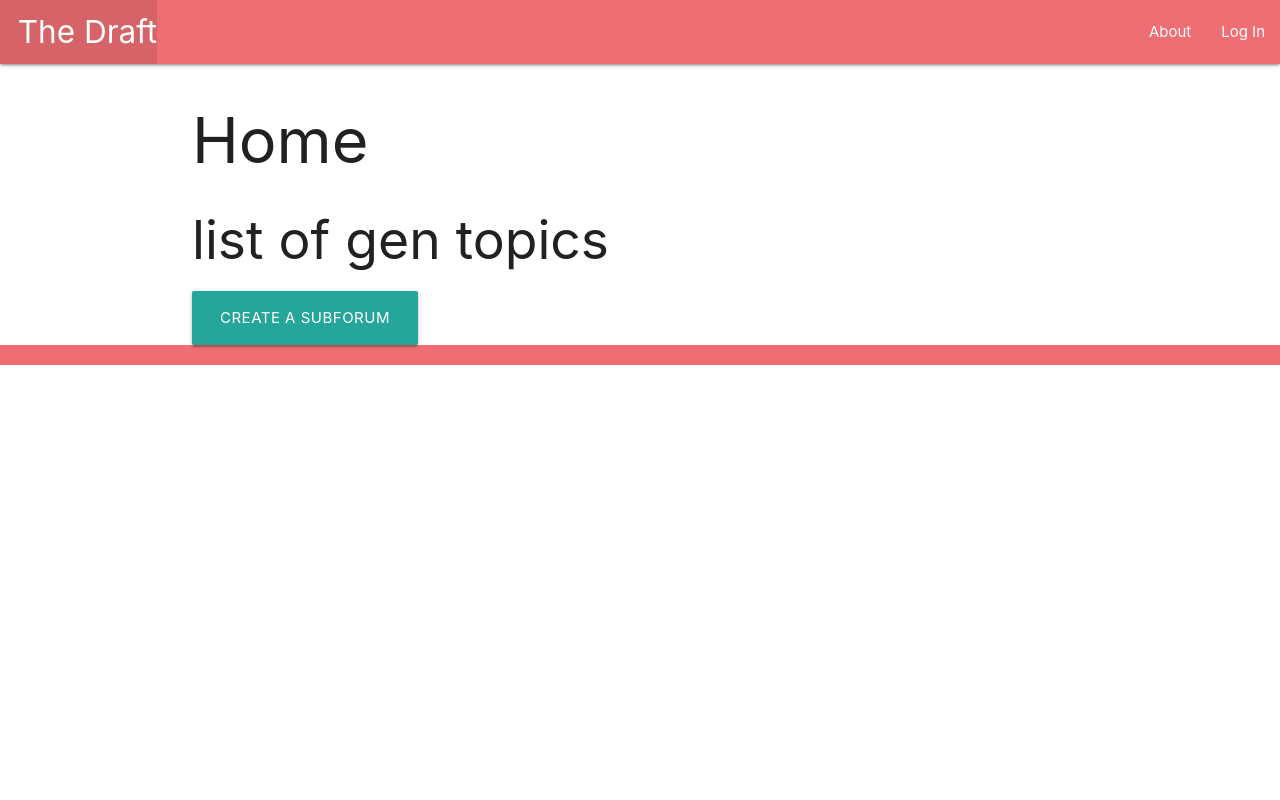
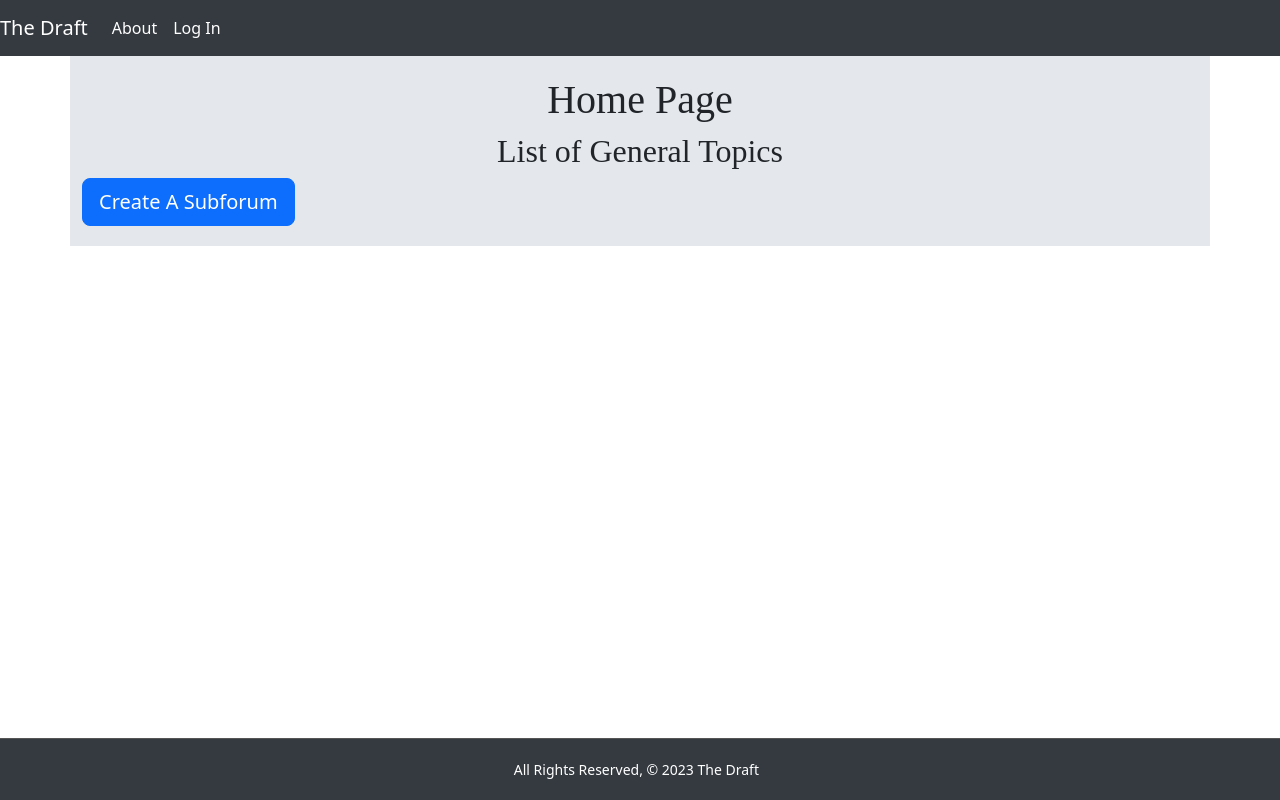
Before and after one commit to benjaehyun/thedraft, a Django app: page / in a window 1280 px wide. Run offline with Django 4.2, Linux system fonts and the light colour scheme; data that the repository does not hold is empty.

Commit message:
Updated to Bootstrap HTML

```diff
--- a/main_app/static/css/style.css
+++ b/main_app/static/css/style.css
@@ -0,0 +1,111 @@
+.container {
+    padding: 20px;
+    background-color: #e4e8ec;
+}
+
+h1 {
+    font-size: 36px;
+    margin-top: 0;
+    margin-bottom: 20px;
+    color: #333;
+}
+
+h2 {
+    font-size: 24px;
+    margin-top: 0;
+    margin-bottom: 20px;
+    color: #333;
+}
+
+h1, h2 {
+ font-family: 'Times New Roman', sans-serif;
+ text-align: center; /* Center horizontally */
+}
+
+.btn-create-subforum {
+    background-color: #007bff;
+    color: #fff;
+    border: none;
+    border-radius: 5px;
+    padding: 10px 20px;
+    font-size: 18px;
+    cursor: pointer;
+    transition: background-color 0.3s ease;
+    margin-bottom: 20px;
+}
+
+.btn-create-subforum:hover {
+    background-color: #0056b3;
+}
+
+.forum-card .card-title a,
+.forum-card .card-text a {
+    text-decoration: none !important; /* Use !important to ensure the style is applied */
+}
+
+.forum-card .card-title a:hover,
+.forum-card .card-text a:hover {
+    color: #333;
+}
+/* Forum Card Styles */
+.forum-card {
+    background-color: #fff;
+    border: 1px solid #ddd;
+    border-radius: 5px;
+    padding: 15px;
+    margin-bottom: 20px;
+    box-shadow: 0 4px 6px rgba(0, 0, 0, 0.1);
+    transition: box-shadow 0.3s ease;
+}
+
+.forum-card:hover {
+    box-shadow: 0 6px 8px rgba(0, 0, 0, 0.2);
+}
+
+.card-title {
+    font-size: 24px;
+    margin-bottom: 10px;
+    color: #333;
+}
+
+.card-text {
+    font-size: 16px;
+    color: #777;
+}
+
+.navbar-footer-style {
+    background-color: #343a40 !important;
+    color: #ffffff !important;
+}
+/* Override Bootstrap dropdown background */
+.navbar-footer-style .navbar-collapse {
+    background-color: #343a40 !important;
+}
+
+/* Remove any box-shadow or border */
+.navbar-footer-style .navbar {
+    box-shadow: none !important;
+    border: none !important;
+}
+
+/* Custom CSS to change navbar text color */
+.navbar-footer-style .navbar-nav .nav-link {
+    color: #ffffff !important; /* White text color */
+}
+
+/* Custom CSS to change the navbar brand text color */
+.navbar-footer-style .navbar-brand {
+    color: #ffffff !important; /* White text color */
+}
+
+.page-footer {
+    background-color: #343a40;
+    color: #ffffff;
+    padding: 20px;
+    text-align: center;
+    font-size: 14px;
+    position: fixed;
+    bottom: 0;
+    width: 100%;
+    border-top: 1px solid #555;
+}
--- a/main_app/templates/base.html
+++ b/main_app/templates/base.html
@@ -7,36 +7,48 @@
     <meta name="viewport" content="width=device-width, initial-scale=1.0">
     <meta http-equiv="X-UA-Compatible" content="ie=edge">
     <title>The Draft</title>
-    <link rel="stylesheet" href="https://cdnjs.cloudflare.com/ajax/libs/materialize/1.0.0/css/materialize.min.css">
     <link rel="stylesheet" type="text/css" href="{% static 'css/style.css' %}">
+    <link href="https://cdn.jsdelivr.net/npm/bootstrap@5.3.0/dist/css/bootstrap.min.css" rel="stylesheet">
     <script src="https://cdnjs.cloudflare.com/ajax/libs/materialize/1.0.0/js/materialize.min.js"></script>
 </head>
 <body>
-    <header class="navbar-fixed">
-        <nav>
-            <div class="nav-wrapper">
-                <ul>
-                    <li><a href="{% url 'home' %}" class="left brand-logo">&nbsp;&nbsp;The Draft</a></li>
-                </ul>
-                <ul class="right">
-                  <li><a href="{% url 'about' %}">About</a></li>
-                  {% if user.is_authenticated %}
-                    <li><a href="{% url 'home' %}">General Subforums</a></li>
-                    <li><a href="{% url 'company_index' %}">View Companies</a></li>
-                    <li><a href="{% url 'logout' %}">Log Out</a></li>
-                {% else %}
-                    <li><a href="{% url 'login' %}">Log In</a></li>
-                {% endif %}
+    <nav class="navbar navbar-expand-lg navbar-footer-style">
+            <a class="navbar-brand" href="{% url 'home' %}">The Draft</a>
+            <button class="navbar-toggler" type="button" data-bs-toggle="collapse" data-bs-target="#navbarNav" aria-controls="navbarNav" aria-expanded="false" aria-label="Toggle navigation">
+                <span class="navbar-toggler-icon"></span>
+            </button>
+            <div class="collapse navbar-collapse" id="navbarNav">
+                <ul class="navbar-nav ml-auto">
+                    <li class="nav-item">
+                        <a class="nav-link" href="{% url 'about' %}">About</a>
+                    </li>
+                    {% if user.is_authenticated %}
+                        <li class="nav-item">
+                            <a class="nav-link" href="{% url 'home' %}">General Subforums</a>
+                        </li>
+                        <li class="nav-item">
+                            <a class="nav-link" href="{% url 'company_index' %}">View Companies</a>
+                        </li>
+                        <li class="nav-item">
+                            <a class="nav-link" href="{% url 'logout' %}">Log Out</a>
+                        </li>
+                    {% else %}
+                        <li class="nav-item">
+                            <a class="nav-link" href="{% url 'login' %}">Log In</a>
+                        </li>
+                    {% endif %}
                 </ul>
             </div>
-        </nav>
-    </header>
-    <main class="container">
+        </div>
+    </nav>
+    <main class="container container-page">
         {% block content %}
         {% endblock %}
     </main>
   	<footer class="page-footer">
        <div class="right">All Rights Reserved, &copy; 2023 The Draft &nbsp;</div>
     </footer>
+    <script src="https://cdn.jsdelivr.net/npm/bootstrap@5.3.0/dist/js/bootstrap.min.js"></script>
+    <script src="https://cdn.jsdelivr.net/npm/@popperjs/core@2.9.1/dist/umd/popper.min.js"></script>
 </body>
 </html>
--- a/main_app/templates/company/form.html
+++ b/main_app/templates/company/form.html
@@ -7,6 +7,6 @@
     <table>
       {{ form.as_table }}
     </table>
-    <input type="submit" value="Submit!" class="btn">
+    <button type="submit" class="btn btn-primary">Add Company</button>
   </form>
 {% endblock %}
--- a/main_app/templates/company/index.html
+++ b/main_app/templates/company/index.html
@@ -3,13 +3,13 @@
 
 <h1>List of Companies</h1>
 <a href="{% url 'company_create' %}">
-    <button class="waves-effect waves-light btn-large">Add A Company</button>
+    <button class="btn btn-primary btn-lg">Add A Company</button>
 </a>
 
 {% for company in company_list %}
     <a href="{% url 'company_detail' company.id %}">
-        <div class="card">
-            <div class="card-content">
+        <div class="card mb-3">
+            <div class="card-body">
                 <span class="card-title"> {{ company.name }} </span>
                 <p> {{ company.industry }} </p>
                 <p> {{ company.description }} </p>
--- a/main_app/templates/home.html
+++ b/main_app/templates/home.html
@@ -1,22 +1,22 @@
 {% extends 'base.html' %}
 {% block content %}
 
-<h1>Home</h1>
+<h1>Home Page</h1>
 
-<h2>list of gen topics</h2>
+<h2>List of General Topics</h2>
 
 <a href="{% url 'subforums_create' %}">
-    <button class="waves-effect waves-light btn-large">Create A Subforum</button>
+    <button class="btn btn-primary btn-lg">Create A Subforum</button>
 </a>
 
 {% for subforum in subforums %}
     {% if subforum.pinned %}
         <a href="{% url 'subforums_detail' subforum.id %}">
-            <div class="card">
-                <div class="card-content">
-                    <span class="card-title"> {{ subforum.title }} </span>
-                    <small> {{ subforum.date }} </small>
-                    <small> {{ subforum.likes }} </small>
+            <div class="card mb-3">
+                <div class="card-body forum-card">
+                    <h5 class="card-title">{{ subforum.title }}</h5>
+                    <p class="card-text">{{ subforum.date }}</p>
+                    <p class="card-text">{{ subforum.likes }}</p>
                 </div>
             </div>
         </a>
@@ -26,11 +26,11 @@
 {% for subforum in subforums %}
     {% if subforum.pinned == False %}
         <a href="{% url 'subforums_detail' subforum.id %}">
-            <div class="card">
-                <div class="card-content">
-                    <span class="card-title"> {{ subforum.title }} </span>
-                    <small> {{ subforum.date }} </small>
-                    <small> {{ subforum.likes }} </small>
+            <div class="card mb-3">
+                <div class="card-body forum-card">
+                    <h5 class="card-title">{{ subforum.title }}</h5>
+                    <p class="card-text">{{ subforum.date }}</p>
+                    <p class="card-text">{{ subforum.likes }}</p>
                 </div>
             </div>
         </a>
--- a/main_app/templates/main_app/subforum_form.html
+++ b/main_app/templates/main_app/subforum_form.html
@@ -7,6 +7,6 @@
     <table>
       {{ form.as_table }}
     </table>
-    <input type="submit" value="Submit!" class="btn">
+    <button type="submit" class="btn btn-primary">Add Subforum</button>
   </form>
 {% endblock %}
--- a/main_app/templates/subforum/index.html
+++ b/main_app/templates/subforum/index.html
@@ -0,0 +1,4 @@
+{% extends 'base.html' %}
+{% block content %}
+
+{% endblock %}
```
Also changed, not shown: main_app/templates/about.html (+7 -0 lines), main_app/templates/subforum/detail.html (+31 -20 lines).
